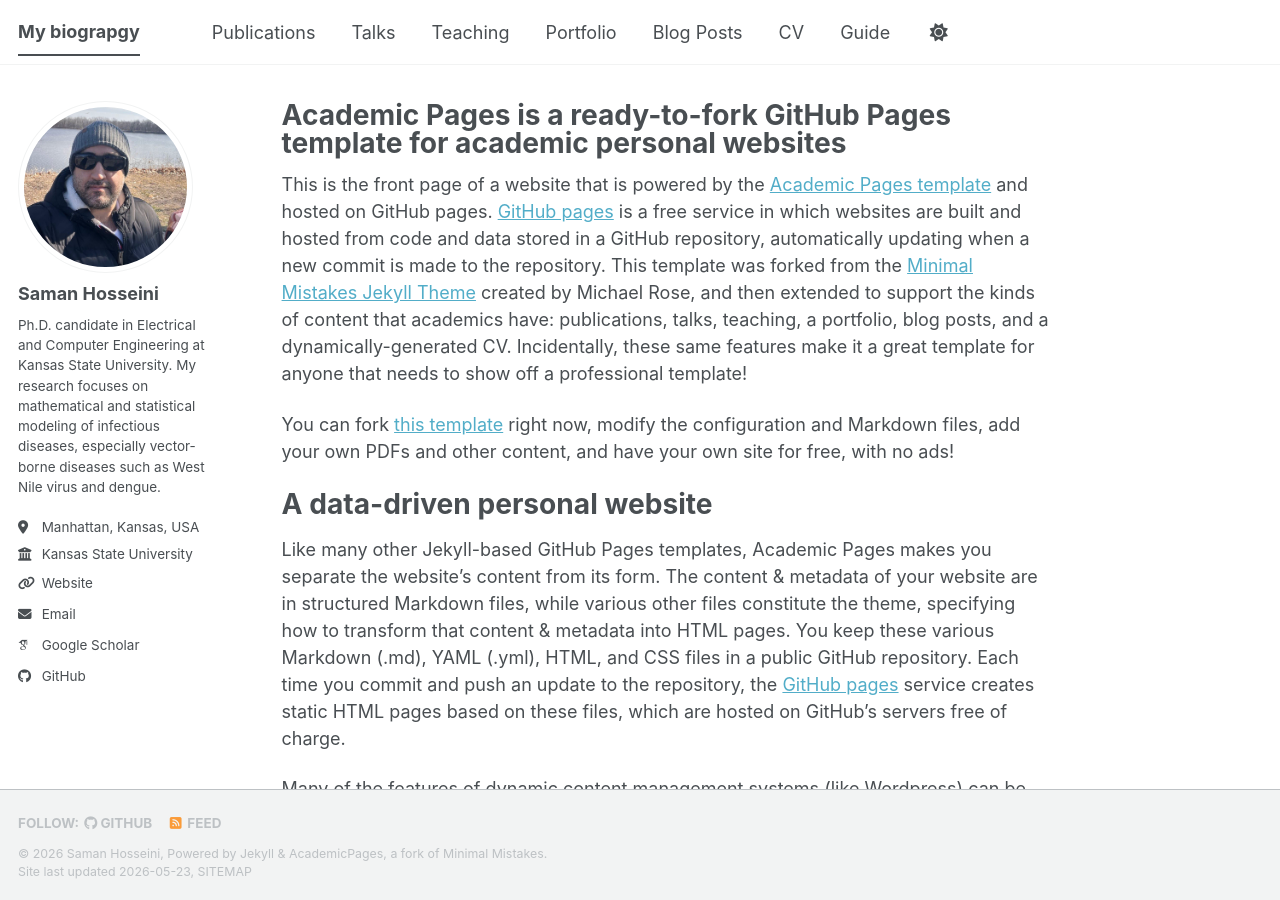
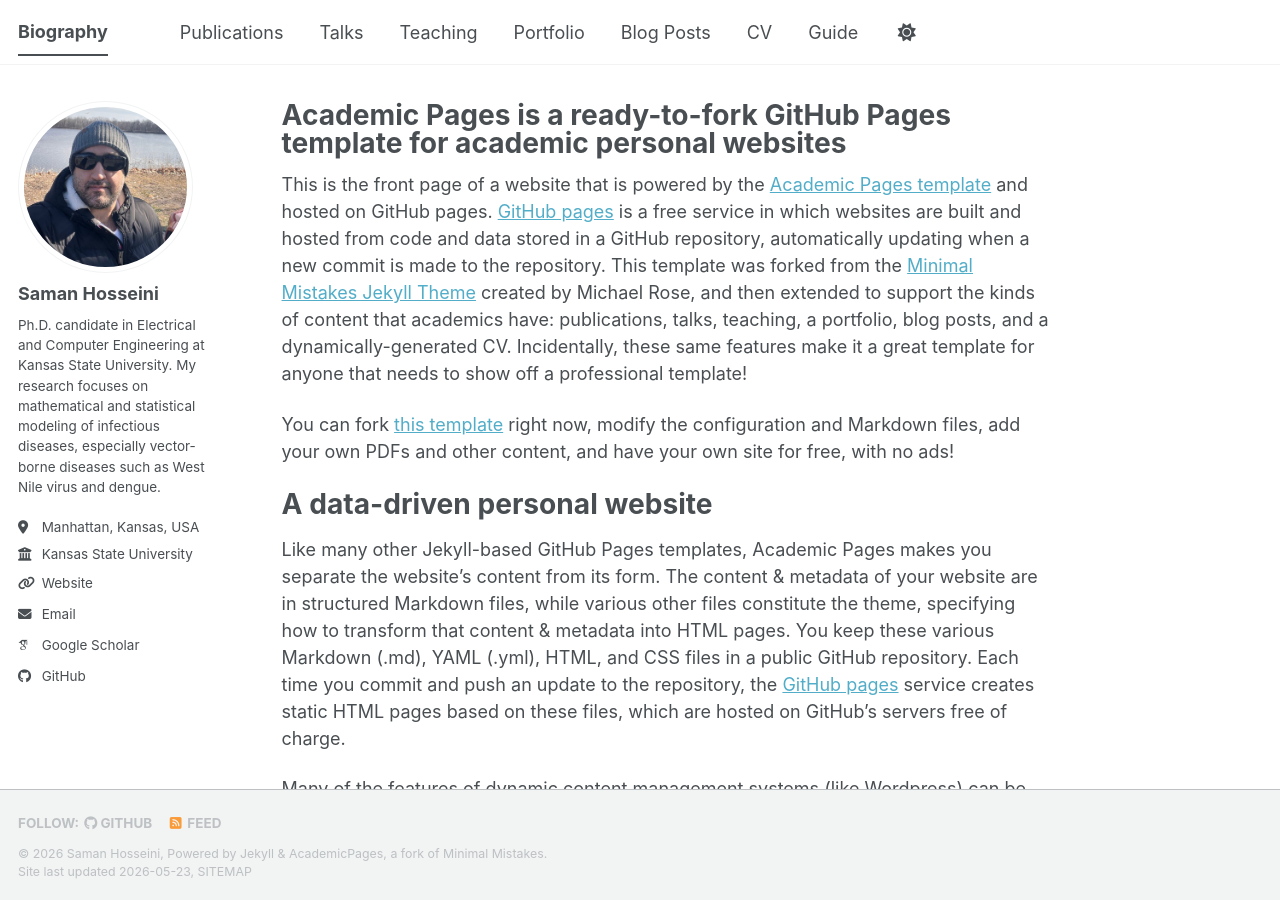
Before and after one commit to Saman-Hoss/Saman-Hoss.github.io, a Jekyll site: the page built from _pages/about.md, in a window 1280 px wide and 900 px high. Built offline with Jekyll 4.4.1, drawn with Linux system fonts in a browser that asks for light colours; some web fonts are replaced; a script bundle is joined from its source files by our own code; library files that are not in the unit come from our copies.

Commit message:
Correct title from 'My biograpgy' to 'Biography'

```diff
--- a/_config.yml
+++ b/_config.yml
@@ -3,7 +3,7 @@
 # Basic Site Settings
 locale                   : "en-US"
 site_theme               : "default"
-title                    : "My biograpgy"
+title                    : "Biography"
 title_separator          : "-"
 name                     : &name "Saman Hosseini"
 description              : &description "Academic portfolio of Saman Hosseini"
```
